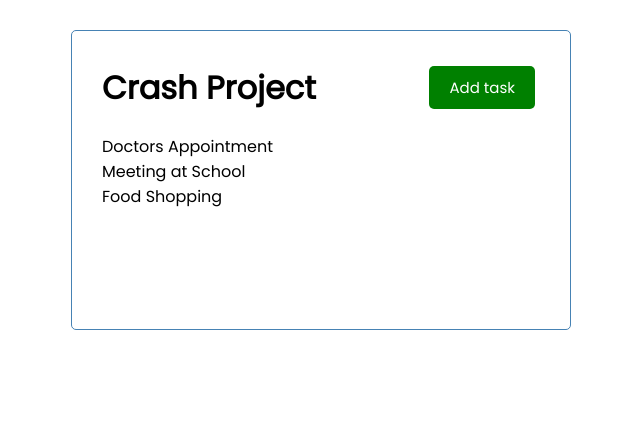
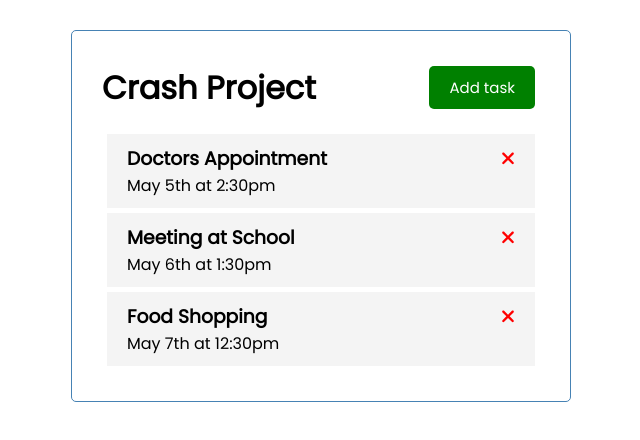
Before and after one commit to DimiTesting/TaskCreatorAngularCrash, an Angular app: page / in a window 1280 px wide. Shown: the top 440 px of the page, without its empty margins (319-959 px from the left). Built offline with nearby package versions, Linux system fonts and the light colour scheme.

Commit message:
fixing up task item

```diff
--- a/package.json
+++ b/package.json
@@ -18,6 +18,10 @@
     "@angular/platform-browser": "^18.2.0",
     "@angular/platform-browser-dynamic": "^18.2.0",
     "@angular/router": "^18.2.0",
+    "@fortawesome/angular-fontawesome": "^0.15.0",
+    "@fortawesome/free-brands-svg-icons": "^6.5.2",
+    "@fortawesome/free-regular-svg-icons": "^6.5.2",
+    "@fortawesome/free-solid-svg-icons": "^6.6.0",
     "rxjs": "~7.8.0",
     "tslib": "^2.3.0",
     "zone.js": "~0.14.10"
--- a/src/app/components/task-item/task-item.component.css
+++ b/src/app/components/task-item/task-item.component.css
@@ -0,0 +1,16 @@
+.task {
+    background: #f4f4f4;
+    margin: 5px;
+    padding: 10px 20px;
+    cursor: pointer;
+  }
+
+  .task.reminder {
+    border-left: 5px solid green;
+  }
+
+  .task h3 {
+    display: flex;
+    align-items: center;
+    justify-content: space-between;
+  }
--- a/src/app/components/task-item/task-item.component.html
+++ b/src/app/components/task-item/task-item.component.html
@@ -1 +1,4 @@
-<p>task-item works!</p>
+<div class="task">
+    <h3>{{task.text}} <fa-icon [icon]="faTimes" [ngStyle]="{'color': 'red'}"> </fa-icon></h3>
+    <p>{{task.day}}</p>
+</div>
--- a/src/app/components/task-item/task-item.component.ts
+++ b/src/app/components/task-item/task-item.component.ts
@@ -1,12 +1,22 @@
-import { Component } from '@angular/core';
+import { Component, Input, OnInit } from '@angular/core';
+import { CommonModule } from '@angular/common';
+import { Task } from '../../Task';
+import { FontAwesomeModule } from '@fortawesome/angular-fontawesome';
+import {faTimes} from '@fortawesome/free-solid-svg-icons';
 
 @Component({
   selector: 'app-task-item',
   standalone: true,
-  imports: [],
+  imports: [CommonModule, FontAwesomeModule],
   templateUrl: './task-item.component.html',
   styleUrl: './task-item.component.css'
 })
-export class TaskItemComponent {
+export class TaskItemComponent implements OnInit {
+  @Input() task: Task;
+  faTimes = faTimes;
+
+  ngOnInit(): void {
+
+  }
 
 }
--- a/src/app/components/tasks/tasks.component.html
+++ b/src/app/components/tasks/tasks.component.html
@@ -1 +1 @@
-<p *ngFor="let task of tasks">{{task.text}}</p>
+<app-task-item *ngFor="let task of tasks" [task]="task"></app-task-item>
--- a/src/app/components/tasks/tasks.component.ts
+++ b/src/app/components/tasks/tasks.component.ts
@@ -2,19 +2,18 @@
 import { NgFor } from '@angular/common';
 import { Task } from '../../Task';
 import { TASKS } from '../../mock-tasks';
+import { TaskItemComponent } from '../task-item/task-item.component';
 
 @Component({
   selector: 'app-tasks',
   standalone: true,
-  imports: [NgFor],
+  imports: [NgFor, TaskItemComponent],
   templateUrl: './tasks.component.html',
   styleUrl: './tasks.component.css'
 })
 export class TasksComponent implements OnInit {
   tasks: Task[] = TASKS;
 
-  constructor() {}
-
   ngOnInit(): void {
 
   }
--- a/tsconfig.json
+++ b/tsconfig.json
@@ -4,7 +4,7 @@
   "compileOnSave": false,
   "compilerOptions": {
     "outDir": "./dist/out-tsc",
-    "strict": true,
+    "strict": false,
     "noImplicitOverride": true,
     "noPropertyAccessFromIndexSignature": true,
     "noImplicitReturns": true,
```
Also changed, not shown: 1 other file (tests, documents, lock files or other folders).
